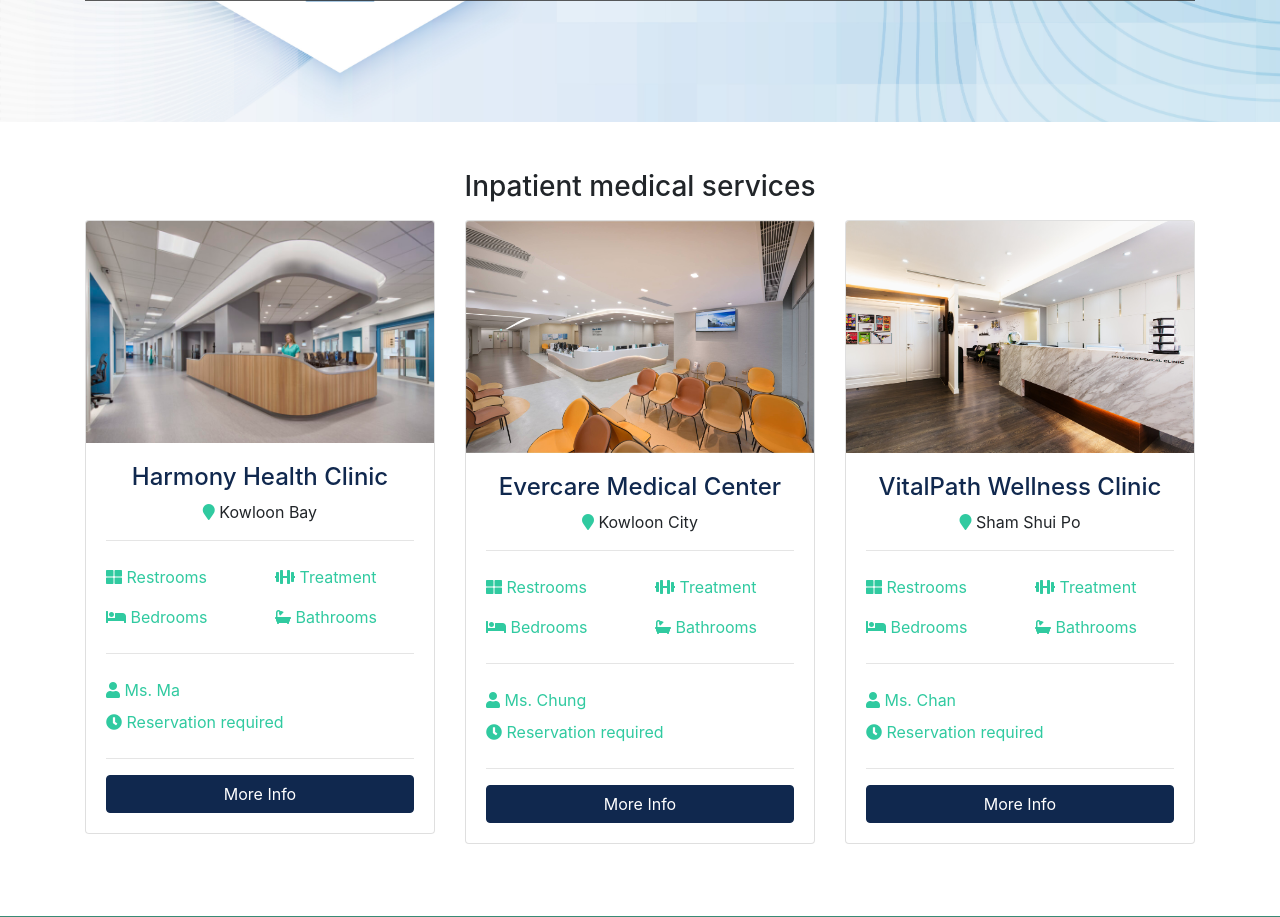
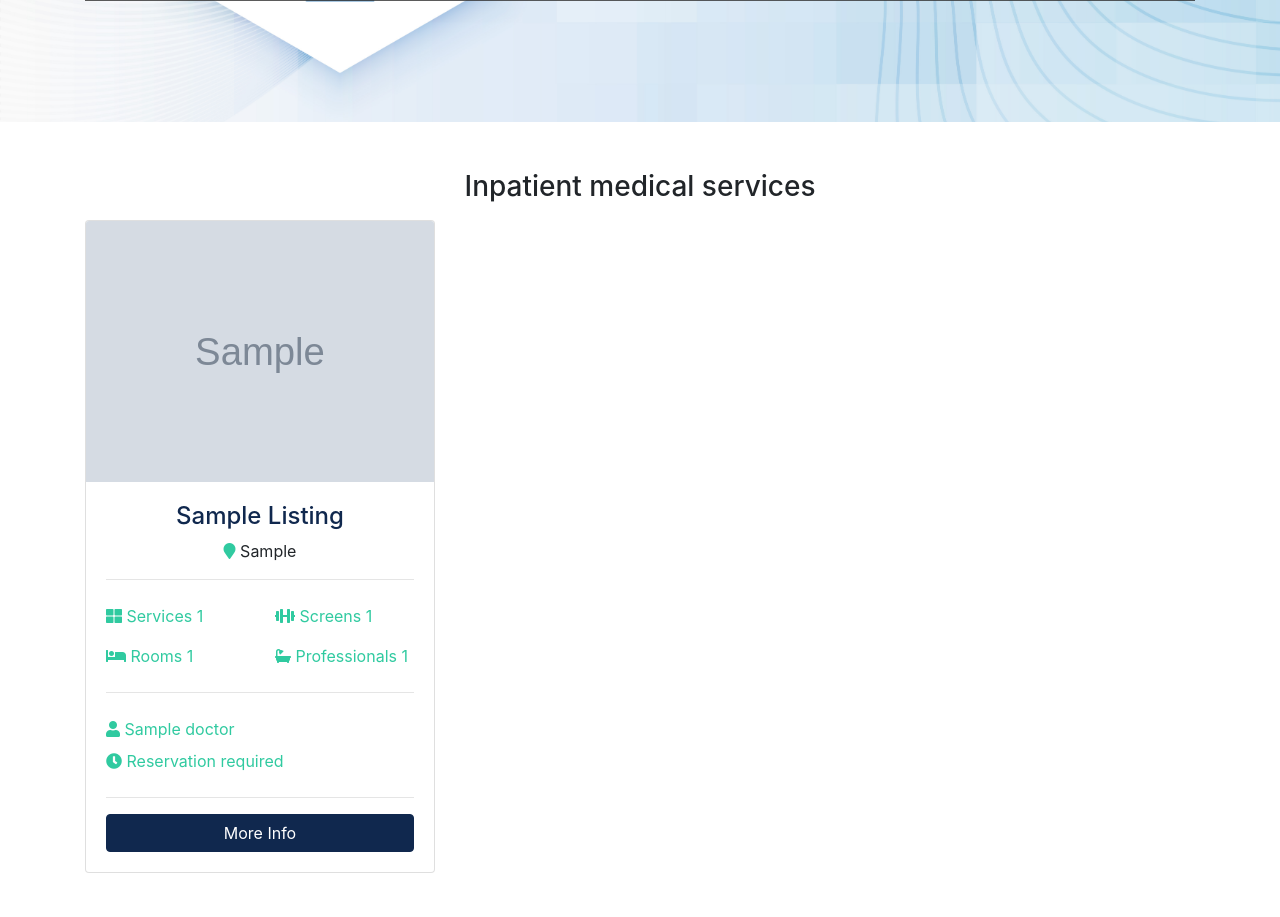
Before and after one commit to bstfsfx/medical, a Django app: page / in a window 1280 px wide. Shown: the part 692-1609 px from the top of the page. Run offline with Django 5.2, Linux system fonts and the light colour scheme; tables that the repository leaves empty hold one stand-in row (values such as "Sample post"); grey boxes marked "Sample" are stand-in pictures; some libraries are stand-ins or nearby versions; grey boxes are pictures that could not be loaded.

Commit message:
Step 11 index templates

```diff
--- a/listings/models.py
+++ b/listings/models.py
@@ -24,5 +24,10 @@ class Listing(models.Model):
     photo_6 = models.ImageField(upload_to='photos/%Y/%m/%d/', blank=True)
     is_publish = models.BooleanField(default=True)
     list_date = models.DateTimeField(auto_now_add=True)
+
+    class Meta:
+        ordering =('-list_date',)
+        indexes = [models.Index(fields=['list_date'])]
+
     def __str__(self):
         return self.title
--- a/pages/views.py
+++ b/pages/views.py
@@ -1,5 +1,18 @@
 from django.shortcuts import render
-from django.http import HttpResponse
+
+from listings.models import Listing
+def index(request):
+    listings = Listing.objects.filter(is_publish=True)[:3]
+    context = {"listings":listings}
+    return render(request,'pages/index.html' , context)
+
+def about(request):
+    return render(request,'pages/about.html')
+
+
+
+
+#from django.http import HttpResponse
 
 # Create your views here.
 
@@ -7,13 +20,13 @@ from django.http import HttpResponse
 
 # views.index
 
-def index(request):
+#def index(request):
 #    return HttpResponse("<h1>Hello world!</h1>")
 #    print(request.path)
-    return render(request, 'pages/index.html')
+#   return render(request, 'pages/index.html')
 #    return HttpResponse("<h1>Hello, world !</h1>")
 # views.about
 
-def about(request):
+#def about(request):
 #    print(request.path)
-    return render(request, 'pages/about.html')
+#    return render(request, 'pages/about.html')
--- a/templates/pages/index.html
+++ b/templates/pages/index.html
@@ -1,5 +1,7 @@
-{% extends 'base.html' %} {% block content %}
-{% load static %}
+{% extends 'base.html' %}
+<!--load humanize-->
+{% load humanize %} {% block content %}
+
 
     <!-- Showcase -->
     <section id="showcase">
@@ -99,44 +101,46 @@
       <div class="container">
         <h3 class="text-center mb-3">Inpatient medical services</h3>
         <div class="row">
+          {% if listings %}
           <!-- Listing 1 -->
+          {% for listing in listings %}
           <div class="col-md-6 col-lg-4 mb-4">
             <div class="card listing-preview">
-                {% comment %} fix jpg {% endcomment %}
+                {% comment %} img {% endcomment %}
               <img
                 class="card-img-top"
-                src="assets/img/clinics/clinic-1.jpg"
+                src={{listing.photo_main.url}}
                 alt=""
               />
               <div class="card-img-overlay">
               </div>
               <div class="card-body">
                 <div class="listing-heading text-center">
-                  <h4 class="text-primary">Harmony Health Clinic</h4>
+                  <h4 class="text-primary">{{listing.title | title}}</h4>
                   <p>
-                    <i class="fas fa-map-marker text-secondary"></i> Kowloon Bay
+                    <i class="fas fa-map-marker text-secondary"></i> {{listing.district | title}}
                   </p>
                 </div>
                 <hr />
                 <div class="row py-2 text-secondary">
                   <div class="col-6">
-                    <i class="fas fa-th-large"></i> Restrooms
+                    <i class="fas fa-th-large"></i> Services {{listing.service}}
                   </div>
                   <div class="col-6">
-                    <i class="fas fa-dumbbell"></i> Treatment
+                    <i class="fas fa-dumbbell"></i> Screens {{listing.screen}}
                   </div>
                 </div>
                 <div class="row py-2 text-secondary">
                   <div class="col-6">
-                    <i class="fas fa-bed"></i> Bedrooms
+                    <i class="fas fa-bed"></i> Rooms {{listing.rooms}}
                   </div>
                   <div class="col-6">
-                    <i class="fas fa-bath"></i> Bathrooms
+                    <i class="fas fa-bath"></i> Professionals {{listing.professional}}
                   </div>
                 </div>
                 <hr />
                 <div class="row py-2 text-secondary">
-                  <div class="col-12"><i class="fas fa-user"></i> Ms. Ma</div>
+                  <div class="col-12"><i class="fas fa-user"></i> {{listing.doctor.name}} </div>
                 </div>
                 <div class="row text-secondary pb-2">
                   <div class="col-12">
@@ -144,123 +148,20 @@
                   </div>
                 </div>
                 <hr />
-                {% comment %} fix listing.html {% endcomment %}
+                {% comment %} listing.html {% endcomment %}
                 <a href="listing.html" class="btn btn-primary btn-block"
                   >More Info</a
                 >
               </div>
             </div>
           </div>
+          {% endfor %}
 
-          <!-- Listing 2 -->
-          <div class="col-md-6 col-lg-4 mb-4">
-            <div class="card listing-preview">
-                {% comment %} fix jpg {% endcomment %}
-              <img
-                class="card-img-top"
-                src="assets/img/clinics/clinic-2.jpg"
-                alt=""
-              />
-              <div class="card-img-overlay">
-              </div>
-              <div class="card-body">
-                <div class="listing-heading text-center">
-                  <h4 class="text-primary">Evercare Medical Center</h4>
-                  <p>
-                    <i class="fas fa-map-marker text-secondary"></i> Kowloon
-                    City
-                  </p>
-                </div>
-                <hr />
-                <div class="row py-2 text-secondary">
-                  <div class="col-6">
-                    <i class="fas fa-th-large"></i> Restrooms
-                  </div>
-                  <div class="col-6">
-                    <i class="fas fa-dumbbell"></i> Treatment
-                  </div>
-                </div>
-                <div class="row py-2 text-secondary">
-                  <div class="col-6">
-                    <i class="fas fa-bed"></i> Bedrooms
-                  </div>
-                  <div class="col-6">
-                    <i class="fas fa-bath"></i> Bathrooms
-                  </div>
-                </div>
-                <hr />
-                <div class="row py-2 text-secondary">
-                  <div class="col-12">
-                    <i class="fas fa-user"></i> Ms. Chung
-                  </div>
-                </div>
-                <div class="row text-secondary pb-2">
-                  <div class="col-12">
-                    <i class="fas fa-clock"></i> Reservation required
-                  </div>
-                </div>
-                <hr />
-                {% comment %} fix listing.html {% endcomment %}
-                <a href="listing.html" class="btn btn-primary btn-block"
-                  >More Info</a
-                >
-              </div>
+          {% else %}
+          <div class="col-md-12">
+            <h2 No Clinic Available</h2>
             </div>
-          </div>
-
-          <!-- Listing 3 -->
-          <div class="col-md-6 col-lg-4 mb-4">
-            <div class="card listing-preview">
-                {% comment %} fix jpg {% endcomment %}
-              <img
-                class="card-img-top"
-                src="assets/img/clinics/clinic-3.jpg"
-                alt=""
-              />
-              <div class="card-img-overlay">
-              </div>
-              <div class="card-body">
-                <div class="listing-heading text-center">
-                  <h4 class="text-primary">VitalPath Wellness Clinic</h4>
-                  <p>
-                    <i class="fas fa-map-marker text-secondary"></i> Sham Shui
-                    Po
-                  </p>
-                </div>
-                <hr />
-                <div class="row py-2 text-secondary">
-                  <div class="col-6">
-                    <i class="fas fa-th-large"></i> Restrooms
-                  </div>
-                  <div class="col-6">
-                    <i class="fas fa-dumbbell"></i> Treatment
-                  </div>
-                </div>
-                <div class="row py-2 text-secondary">
-                  <div class="col-6">
-                    <i class="fas fa-bed"></i> Bedrooms
-                  </div>
-                  <div class="col-6">
-                    <i class="fas fa-bath"></i> Bathrooms
-                  </div>
-                </div>
-                <hr />
-                <div class="row py-2 text-secondary">
-                  <div class="col-12"><i class="fas fa-user"></i> Ms. Chan</div>
-                </div>
-                <div class="row text-secondary pb-2">
-                  <div class="col-12">
-                    <i class="fas fa-clock"></i> Reservation required
-                  </div>
-                </div>
-                <hr />
-                {% comment %} fix listing.html {% endcomment %}
-                <a href="listing.html" class="btn btn-primary btn-block"
-                  >More Info</a
-                >
-              </div>
-            </div>
-          </div>
+          {% endif %}
         </div>
       </div>
     </section>
```
Also changed, not shown: listings/views.py (+6 -2 lines), templates/listings/listings.html (+22 -11 lines).
